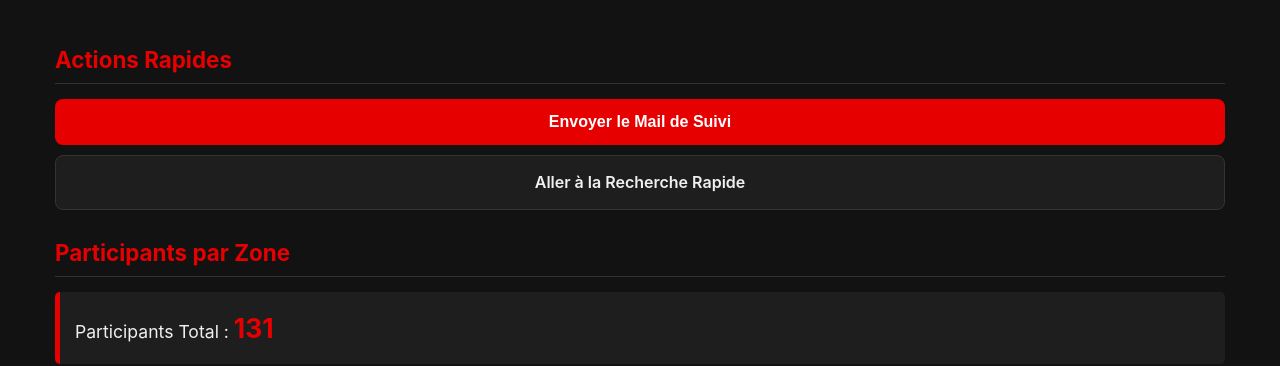
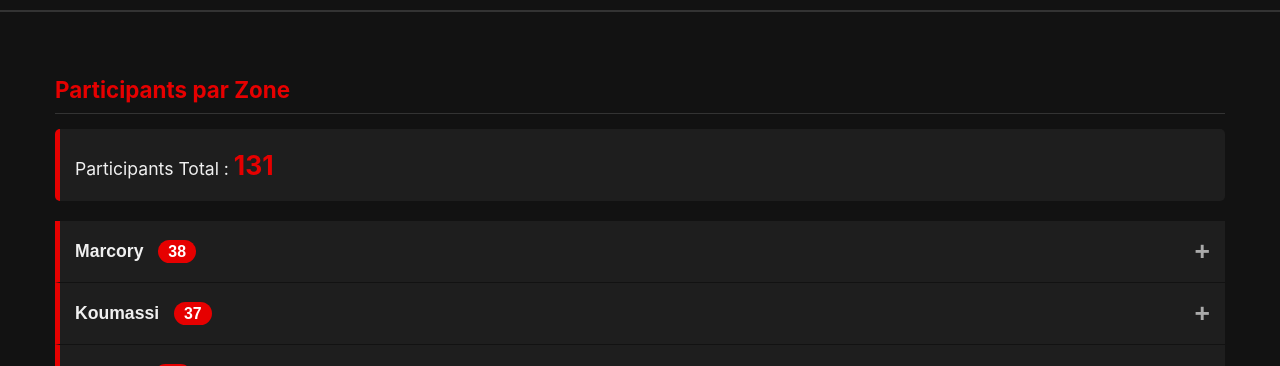
Before and after one commit to ivoirefitness2025-cmd/resultformulaire, a plain HTML site: page index.html in a window 1280 px wide. Shown: the part 259-625 px from the top of the page. Drawn offline with Linux system fonts and the light colour scheme.

Commit message:
Update index.html

```diff
--- a/index.html
+++ b/index.html
@@ -3,7 +3,7 @@
 <head>
     <meta charset="UTF-8">
     <meta name="viewport" content="width=device-width, initial-scale=1.0">
-    <title>Dashboard Participants - Ivoire Fitness</title>
+    <title>Liste d'invitation - Ivoire Fitness</title>
     <style>
         /* --- Styles Généraux (Noir & Rouge) --- */
         :root {
@@ -47,8 +47,8 @@
         }
 
         header img.logo {
-            /* Logo agrandi comme demandé */
-            max-width: 180px;
+            /* Logo encore plus grand comme demandé */
+            max-width: 220px;
             height: auto;
             margin-bottom: 10px;
         }
@@ -69,44 +69,6 @@
             padding-bottom: 5px;
         }
 
-        /* --- Boutons d'Action --- */
-        .actions-wrapper {
-            display: flex;
-            flex-direction: column;
-            gap: 10px;
-            margin-bottom: 20px;
-        }
-
-        .btn {
-            display: block;
-            text-align: center;
-            padding: 14px;
-            font-size: 1em;
-            font-weight: 600;
-            text-decoration: none;
-            border-radius: 8px;
-            border: none;
-            cursor: pointer;
-            transition: all 0.3s ease;
-        }
-
-        .btn-primary {
-            background-color: var(--color-red);
-            color: #ffffff;
-        }
-        .btn-primary:hover {
-            opacity: 0.85;
-        }
-
-        .btn-secondary {
-            background-color: var(--color-dark-grey);
-            color: var(--color-text);
-            border: 1px solid var(--color-light-grey);
-        }
-        .btn-secondary:hover {
-            background-color: var(--color-light-grey);
-        }
-
         /* --- Section Synthèse (Total) --- */
         .summary-total {
             background-color: var(--color-dark-grey);
@@ -122,7 +84,7 @@
             font-size: 1.5em;
         }
 
-        /* --- NOUVEAU: Accordéon Dynamique par Zone --- */
+        /* --- Accordéon Dynamique par Zone --- */
         #accordionContainer {
             margin-bottom: 30px;
         }
@@ -172,13 +134,14 @@
 
         .zone-participants {
             padding: 0 15px;
-            background-color: #161616; /* Un peu plus clair que le fond */
+            background-color: #161616;
             max-height: 0;
             overflow: hidden;
             transition: max-height 0.3s ease-out;
             border-left: 5px solid var(--color-light-grey);
         }
 
+        /* NOUVEAU: Carte participant avec icônes */
         .participant-card {
             background: var(--color-dark-grey);
             padding: 12px;
@@ -191,23 +154,60 @@
             display: block;
             color: var(--color-text);
             font-size: 1.05em;
-            margin-bottom: 5px;
+            margin-bottom: 8px;
         }
 
-        .participant-card a {
-            color: var(--color-red);
+        .participant-card .participant-contact {
+            display: flex;
+            flex-direction: column;
+            gap: 8px;
+        }
+
+        .contact-link {
+            display: flex;
+            align-items: center;
+            gap: 10px;
             text-decoration: none;
-            font-weight: 500;
-            margin-right: 10px;
-            display: inline-block;
+            color: var(--color-text);
             font-size: 0.95em;
         }
 
-        .participant-card .email {
-            font-size: 0.9em;
+        .contact-link svg {
+            width: 18px;
+            height: 18px;
+            flex-shrink: 0;
+        }
+
+        /* Couleur spécifique pour icônes cliquables */
+        .contact-link[href] {
+            color: var(--color-red);
+        }
+        .contact-link[href]:hover {
+            opacity: 0.8;
+        }
+
+        .contact-link[href] svg {
+            color: var(--color-red);
+        }
+
+        .contact-link.disabled {
             color: var(--color-text-muted);
-            word-break: break-all;
+            opacity: 0.6;
+            cursor: not-allowed;
         }
+        .contact-link.disabled svg {
+            color: var(--color-text-muted);
+        }
+
+        .contact-link span {
+            word-break: break-all; /* Gère les longs emails */
+        }
+
+        /* Appliquer aussi aux cellules du tableau */
+        td .contact-link {
+            font-weight: 500;
+        }
+
 
         /* --- Section Participants (Recherche) --- */
         .search-wrapper {
@@ -271,13 +271,7 @@
             background-color: var(--color-light-grey);
         }
 
-        td a {
-            color: var(--color-red);
-            text-decoration: none;
-            font-weight: 500;
-        }
-
-        /* --- NOUVEAU: Bouton Retour en Haut --- */
+        /* --- Bouton Retour en Haut --- */
         #backToTopBtn {
             display: none;
             position: fixed;
@@ -309,25 +303,13 @@
 
     <header>
         <img src="https://i.postimg.cc/t4sVbMhL/Design-sans-titre-9.png" alt="Logo Ivoire Fitness" class="logo">
-        <h1>Dashboard Participants</h1>
+        <!-- Titre mis à jour -->
+        <h1>Liste d'invitation</h1>
     </header>
 
     <div class="container">
 
-        <!-- =======================
-             NOUVEAU: Actions Rapides
-             ======================= -->
-        <section id="actions-section">
-            <h2>Actions Rapides</h2>
-            <div class="actions-wrapper">
-                <button id="gmailBtn" class="btn btn-primary">
-                    Envoyer le Mail de Suivi
-                </button>
-                <a href="#participants-section" class="btn btn-secondary">
-                    Aller à la Recherche Rapide
-                </a>
-            </div>
-        </section>
+        <!-- SECTION "ACTIONS RAPIDES" SUPPRIMÉE -->
 
         <!-- =======================
              SECTION ZONES DYNAMIQUES
@@ -379,6 +361,10 @@
          SCRIPT DYNAMIQUE
          ======================= -->
     <script>
+        // --- Icônes SVG (pour usage inline) ---
+        const ICON_PHONE = `<svg xmlns="http://www.w3.org/2000/svg" width="18" height="18" fill="currentColor" viewBox="0 0 16 16"><path fill-rule="evenodd" d="M1.885.511a1.745 1.745 0 0 1 2.61.163L6.29 2.98c.329.423.445.974.315 1.494l-.547 2.19a.678.678 0 0 0 .178.643l2.457 2.457a.678.678 0 0 0 .644.178l2.189-.547a1.745 1.745 0 0 1 1.494.315l2.306 1.794c.829.645.905 1.87.163 2.611l-1.034 1.034c-.74.74-1.846 1.065-2.877.702a18.6 18.6 0 0 1-7.01-4.42 18.6 18.6 0 0 1-4.42-7.009c-.362-1.03.009-2.137.702-2.877z"/></svg>`;
+        const ICON_MAIL = `<svg xmlns="http://www.w3.org/2000/svg" width="18" height="18" fill="currentColor" viewBox="0 0 16 16"><path d="M.05 3.555A2 2 0 0 1 2 2h12a2 2 0 0 1 1.95 1.555L8 8.414zM0 4.697v7.104l5.803-3.558zM6.761 8.83l-6.57 4.027A2 2 0 0 0 2 14h12a2 2 0 0 0 1.808-1.144l-6.57-4.027L8 9.586zM16 4.697v7.104L10.197 8.139z"/></svg>`;
+
         // --- Base de données des participants (131 entrées) ---
         const participants = [
             { nom: "Coach wesly", tel: "0707289081", com: "Koumassi", mail: "" },
@@ -522,7 +508,6 @@
 
             // Listeners pour les actions
             document.getElementById('searchInput').addEventListener('keyup', filterTable);
-            document.getElementById('gmailBtn').addEventListener('click', openGmailTemplate);
             document.getElementById('accordionContainer').addEventListener('click', toggleAccordion);
 
             // Listener pour le bouton "Back to Top"
@@ -556,15 +541,62 @@
             return commune.trim(); // Original si non reconnu
         }
 
-        // Formate un numéro de téléphone en lien cliquable
+        // NOUVEAU: Formate un numéro de téléphone avec icône
         function formatTel(tel) {
-            return tel.match(/^[0-9\s+]+$/) ? `<a href="tel:${tel.replace(/\s/g, '')}">${tel}</a>` : tel;
+            const telClean = tel.replace(/\s/g, '');
+            // Validation basique (chiffres, +, et longueur min)
+            if (telClean.match(/^[0-9+]+$/) && telClean.length >= 8) {
+                return `<a class="contact-link" href="tel:${telClean}" target="_blank">${ICON_PHONE} <span>${tel}</span></a>`;
+            }
+            // Affiche en non-cliquable si invalide
+            return `<span class="contact-link disabled">${ICON_PHONE} <span>${tel || 'N/A'}</span></span>`;
         }
 
-        // Formate un email en lien cliquable
-        function formatMail(mail) {
-            return mail.includes('@') ? `<a href="mailto:${mail}">${mail}</a>` : (mail ? mail : 'N/A');
+        // NOUVEAU: Formate un email avec icône et mailto personnalisé
+        function formatMail(participant) {
+            const mail = participant.mail;
+            const nom = participant.nom.trim();
+
+            // Vérifie si le mail est valide
+            if (mail && mail.includes('@')) {
+                const mailTo = mail.trim();
+                const subject = "Invitation - Ouverture Ivoire Fitness";
+
+                // Corps du mail personnalisé avec HTML
+                const body = [
+                    `Bonjour ${nom},`,
+                    "<br><br>",
+                    "Nous sommes ravis de vous inviter personnellement à l'ouverture officielle de notre nouvelle salle de sport, <strong>Ivoire Fitness</strong> !",
+                    "<br><br>",
+                    "Votre présence serait un honneur pour nous. Voici le programme de l'événement :",
+                    "<ul>",
+                    "<li><strong>16h00 :</strong> Coupure de ruban 🎀</li>",
+                    "<li><strong>16h30 - 17h00 :</strong> Visite de la salle</li>",
+                    "<li><strong>17h00 - 17h45 :</strong> Jeux et challenges avec de nombreux lots à gagner</li>",
+                    "<li><strong>18h00 - 20h00 :</strong> Présentation de nos séances collectives</li>",
+                    "<li><strong>20h00 :</strong> Coupure du gâteau</li>",
+                    "</ul>",
+                    "<br>",
+                    "Pour célébrer, voici votre offre spéciale de bienvenue :",
+                    "<br>",
+                    // Image intégrée comme demandé
+                    `<img src="https://i.postimg.cc/fyJngmdQ/Cream-Minimalist-Menu-QR-Code-Placement-Instagram-Post-pdf-1.png" alt="Offre Spéciale Ivoire Fitness" style="max-width: 90%; height: auto; border: 1px solid #ddd; border-radius: 8px;">`,
+                    "<br><br>",
+                    "Nous avons hâte de vous voir !",
+                    "<br>",
+                    "L'équipe Ivoire Fitness"
+                ].join(''); // Utilise <br> et <ul> pour le HTML
+
+                // Le body doit être encodé pour l'URL
+                const href = `mailto:${mailTo}?subject=${encodeURIComponent(subject)}&body=${encodeURIComponent(body)}`;
+
+                return `<a class="contact-link" href="${href}" target="_blank">${ICON_MAIL} <span>${mail}</span></a>`;
+            }
+
+            // Affiche en non-cliquable si invalide
+            return `<span class="contact-link disabled">${ICON_MAIL} <span>${mail || 'N/A'}</span></span>`;
         }
+
 
         // Fonction pour générer l'accordéon dynamique
         function renderZoneAccordion() {
@@ -586,18 +618,19 @@
 
             totalCountEl.innerText = total;
 
-            // Trier les zones par nombre de participants
             const sortedZones = [...groupedByZone.entries()].sort((a, b) => b[1].length - a[1].length);
 
             for (const [zone, list] of sortedZones) {
                 let participantsHtml = '';
                 for (const p of list) {
+                    // Utilise les nouvelles fonctions de formatage
                     participantsHtml += `
                         <div class="participant-card">
                             <strong>${p.nom.trim()}</strong>
-                            ${formatTel(p.tel)}
-                            <br>
-                            <span class="email">${formatMail(p.mail)}</span>
+                            <div class="participant-contact">
+                                ${formatTel(p.tel)}
+                                ${formatMail(p)}
+                            </div>
                         </div>
                     `;
                 }
@@ -623,11 +656,12 @@
 
             for (const p of participants) {
                 const tr = document.createElement('tr');
+                // Utilise les nouvelles fonctions de formatage
                 tr.innerHTML = `
                     <td>${p.nom.trim()}</td>
                     <td>${formatTel(p.tel)}</td>
                     <td>${p.com.trim()}</td>
-                    <td>${formatMail(p.mail)}</td>
+                    <td>${formatMail(p)}</td>
                 `;
                 tableBody.appendChild(tr);
             }
@@ -642,6 +676,7 @@
                 const cells = rows[i].getElementsByTagName('td');
                 let found = false;
                 for (let j = 0; j < cells.length; j++) {
+                    // Recherche sur le texte brut, sans le HTML des icônes
                     if (cells[j].textContent.toUpperCase().indexOf(filter) > -1) {
                         found = true;
                         break;
@@ -673,36 +708,6 @@
             }
         }
 
-        // Fonction pour ouvrir le client Gmail avec le template
-        function openGmailTemplate() {
-            const subject = "Suivi - Journée Porte Ouverte Ivoire Fitness";
-
-            // \r\n est utilisé pour les sauts de ligne dans mailto
-            const body = [
-                "Bonjour [Nom du Participant],",
-                "\r\n\r\n",
-                "Merci infiniment pour votre participation à notre Journée Porte Ouverte chez Ivoire Fitness !",
-                "\r\n\r\n",
-                "Nous espérons que l'événement vous a plu et que vous avez pu découvrir tout ce que notre club a à offrir.",
-                "\r\n",
-                "Pour rappel, voici l'offre spéciale de l'événement :",
-                "https://i.postimg.cc/fyJngmdQ/Cream-Minimalist-Menu-QR-Code-Placement-Instagram-Post-pdf-1.png",
-                "\r\n\r\n",
-                "N'hésitez pas à nous contacter si vous avez la moindre question sur nos abonnements ou nos services.",
-                "\r\n\r\n",
-                "Sportivement,",
-                "\r\n",
-                "L'équipe Ivoire Fitness"
-            ].join('');
-
-            // On encode les composants pour l'URL
-            const encodedSubject = encodeURIComponent(subject);
-            const encodedBody = encodeURIComponent(body);
-
-            // On crée le lien mailto. Le "?" sans email ouvre le composeur par défaut.
-            window.location.href = `mailto:?subject=${encodedSubject}&body=${encodedBody}`;
-        }
-
     </script>
 
 </body>
```
